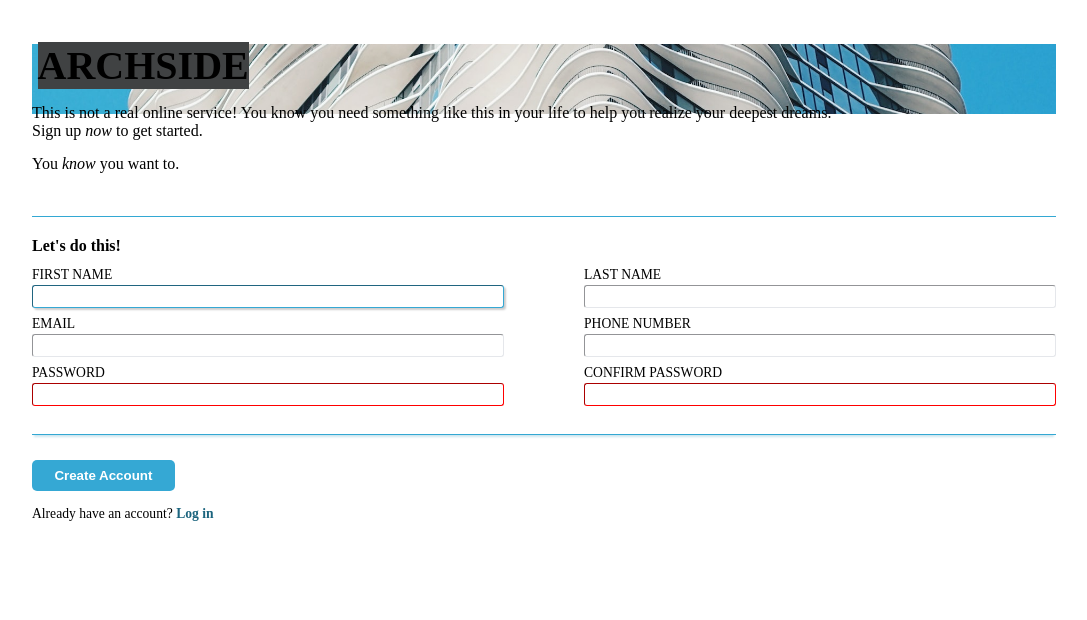
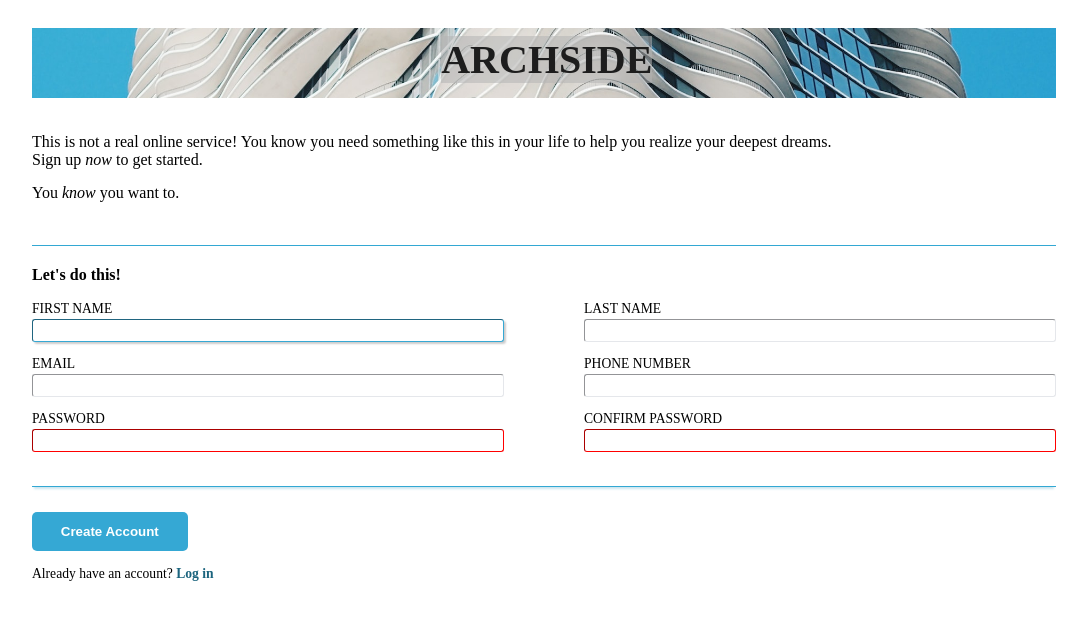
Before and after one commit to itywgh/sign-up-form, a plain HTML site: page index.html in a window 1280 px wide. Shown: the whole page, without its empty margins (96-1183 px from the left). Drawn offline with Linux system fonts and the light colour scheme.

Commit message:
Style 700px width media

```diff
--- a/styles.css
+++ b/styles.css
@@ -127,18 +127,33 @@ button:active {
 
 
 @media only screen and (min-width: 700px) {
+  .left-container {
+    margin-bottom: 35px;
+    display: flex;
+    justify-content: center;
+  }
+
   img {
     height: 70px;
-    top: 44px;
+    top: 28px;
   }
 
   .brand {
+    color: #1d1d1d;
     font-size: 2.5rem;
-    background-color: #404243;
-    background-opacity: .15;
+    margin-top: 36px;
+    background-color: rgba(180, 180, 180, .55);
     display: inline-block;
   }
 
+  .form-container {
+    margin-top: 35px;
+    padding: 20px 0;
+  }
+
+  h4 {
+    margin-bottom: 17px;
+  }
 
   .form-inner-container {
     display: grid;
@@ -150,15 +165,13 @@ button:active {
 
   .form-inner-container div > input {
     width: 100%;
+    margin-bottom: 14px;
   }
 
-  .form-container {
-    margin-top: 35px;
-    padding: 20px 0;
-  }
 
   button {
     margin-bottom: 15px;
+    padding: 12px 1.8rem;
   }
 
 
```
